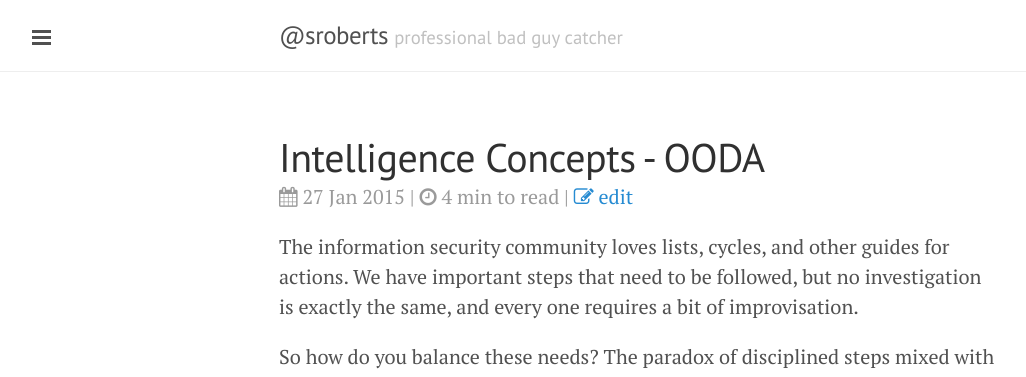
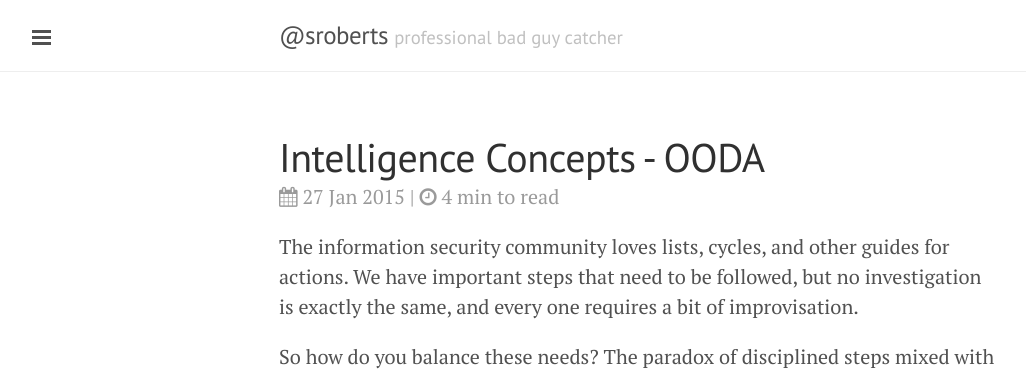
Before and after one commit to sroberts/sroberts.github.io, a Jekyll site: the page built from index.html, in a window 1280 px wide and 900 px high. Shown: the top 377 px of the window, without its empty margins (1-1027 px from the left). Built offline with Jekyll 4.4.1, drawn with Linux system fonts in a browser that asks for light colours; nearby versions of some CDN libraries; the list of posts is cut into pages by our own code; comment, search, counter and statistics services are not loaded; some of the changed text lies outside the part shown.

Commit message:
removed edit link

```diff
--- a/_includes/edit.html
+++ /dev/null
@@ -1,7 +0,0 @@
-{% if post.url %}
-  {% assign path = post.path %}
-{% else %}
-  {% assign path = page.path %}
-{% endif %}
-
-<a href="{{ site.github.repo_url }}edit/master/{{ path }}"><i class="fa fa-pencil-square-o"></i> edit</a>
--- a/_layouts/post.html
+++ b/_layouts/post.html
@@ -4,7 +4,7 @@ layout: default
 
 <div class="post">
   <h1 class="post-title">{{ page.title }}</h1>
-  <span class="post-date"><i class="fa fa-calendar"></i> {{ page.date | date_to_string }} | {% include ert.html %} | {% include edit.html %}</span>
+  <span class="post-date"><i class="fa fa-calendar"></i> {{ page.date | date_to_string }} | {% include ert.html %}</span>
 </span>
   {{ content }}
 </div>
--- a/index.html
+++ b/index.html
@@ -20,8 +20,7 @@ title: Home
       {{ words | plus: 250 | divided_by: 180 | append: " min to read" }}
     {% else %}
       < 1 min to read
-    {% endunless %} |
-    {% include edit.html %}
+    {% endunless %}
     </span>
 
     {{ post.content }}
```
